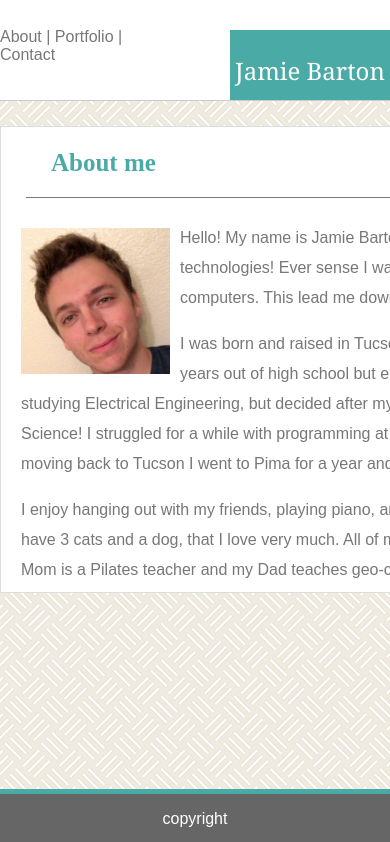
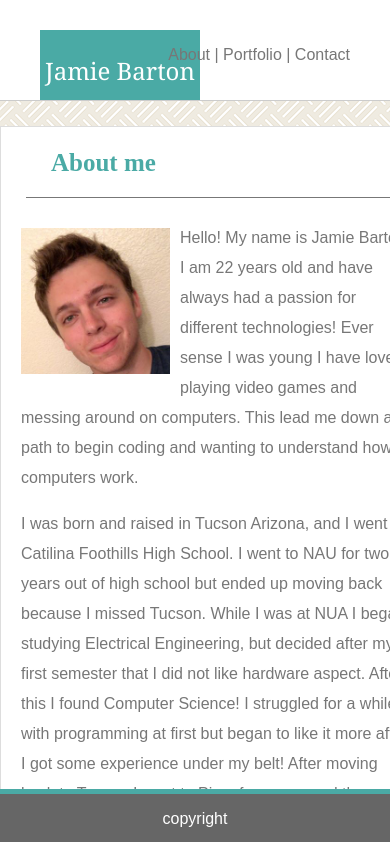
Before and after one commit to jbarton10/Responsive-portfolio, a plain HTML site: page index.html in a window 390 px wide. Shown: the top 842 px of the page. Drawn offline with Linux system fonts and the light colour scheme.

Commit message:
General idea working, some decent bugs

```diff
--- a/assets/css/style.css
+++ b/assets/css/style.css
@@ -60,6 +60,8 @@ h2{
     width:200px;
     height:200px;
 
+
+
 }
 .footer{
     color: #ffffff;
@@ -82,13 +84,12 @@ body{
 /* Things that effect index.html */
 
 
-.text{
+.textBox{
     margin: 60px auto 0 auto;
     padding: 20px;
     color: #777777;
     font-family: 'Arial', 'Helvetica Neue', Helvetica, sans-serif;
     word-wrap: break-word;
-    height:365px;
     background: #ffffff;
 
 }
@@ -137,7 +138,7 @@ body{
     position: relative;
     background: #ffffff;
     line-height: 30px;
-    height:950px
+    height:950px;
 
 }
 .imageText{
@@ -160,3 +161,33 @@ body{
     margin:100px;
     position: relative
 }
+
+
+@media screen and (max-width: 980px){
+
+    .container, .parentDiv, .textBox, .contactInfo, #imageHolder{
+        width:100%;
+    }
+    .childDiv1{
+        left: 40px;
+    }
+    .childDiv2{
+        right:40px;
+    }
+    .header{
+
+    }
+    .underline, .footer{
+        width:100%;
+    }
+
+
+}
+
+@media screen and (max-width: 768px){
+
+
+}
+@media screen and (max-width: 640px){
+
+}
--- a/index.html
+++ b/index.html
@@ -19,7 +19,7 @@
         </div>
         <div class = "underline"></div>
 
-        <div class = "text">
+        <div class = "textBox">
         <p>
             <div class="profilePic">
                 <img src = "./assets/images/profile_pic.jpg" alt="This is me" style="height: 146px; width: 149px;">
```
